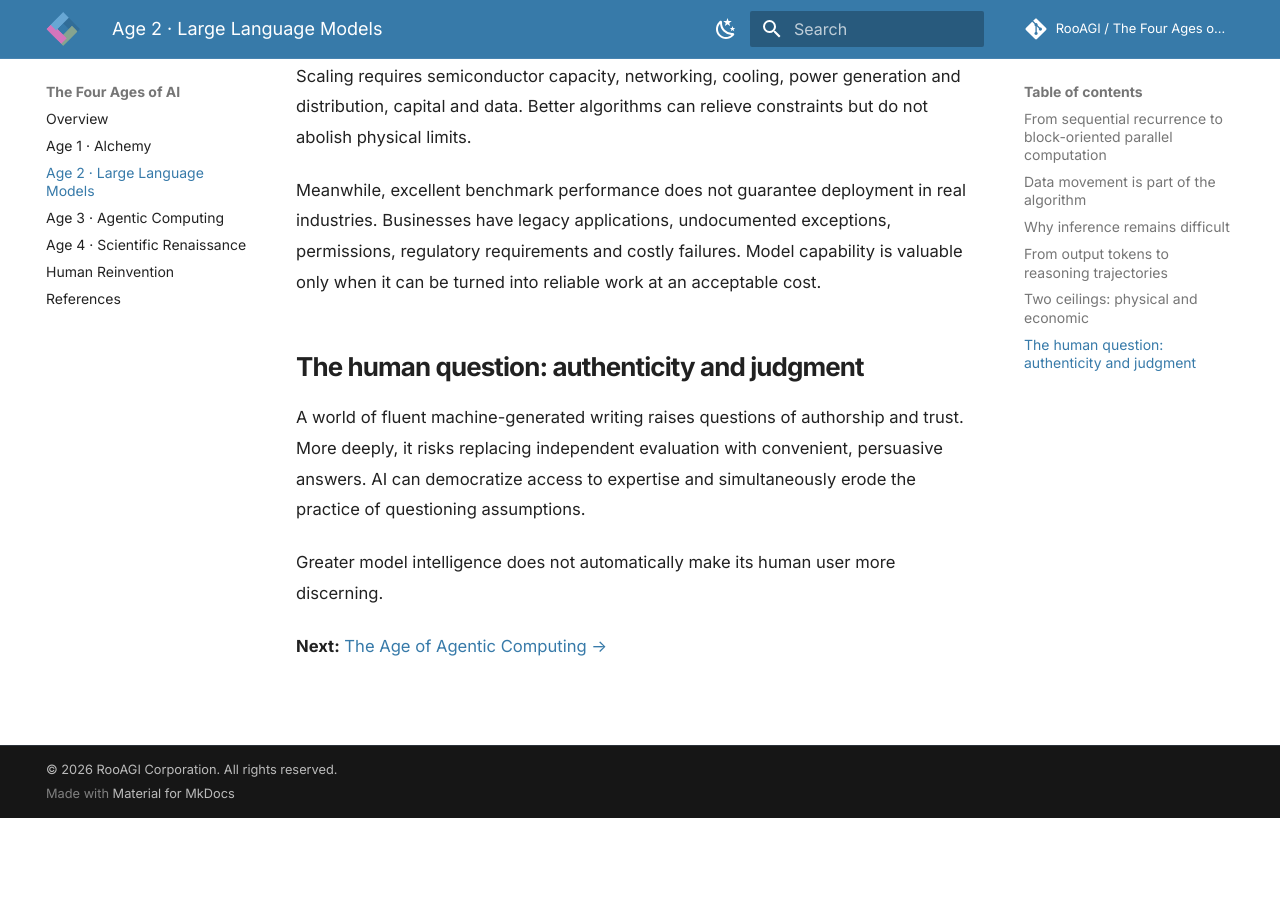
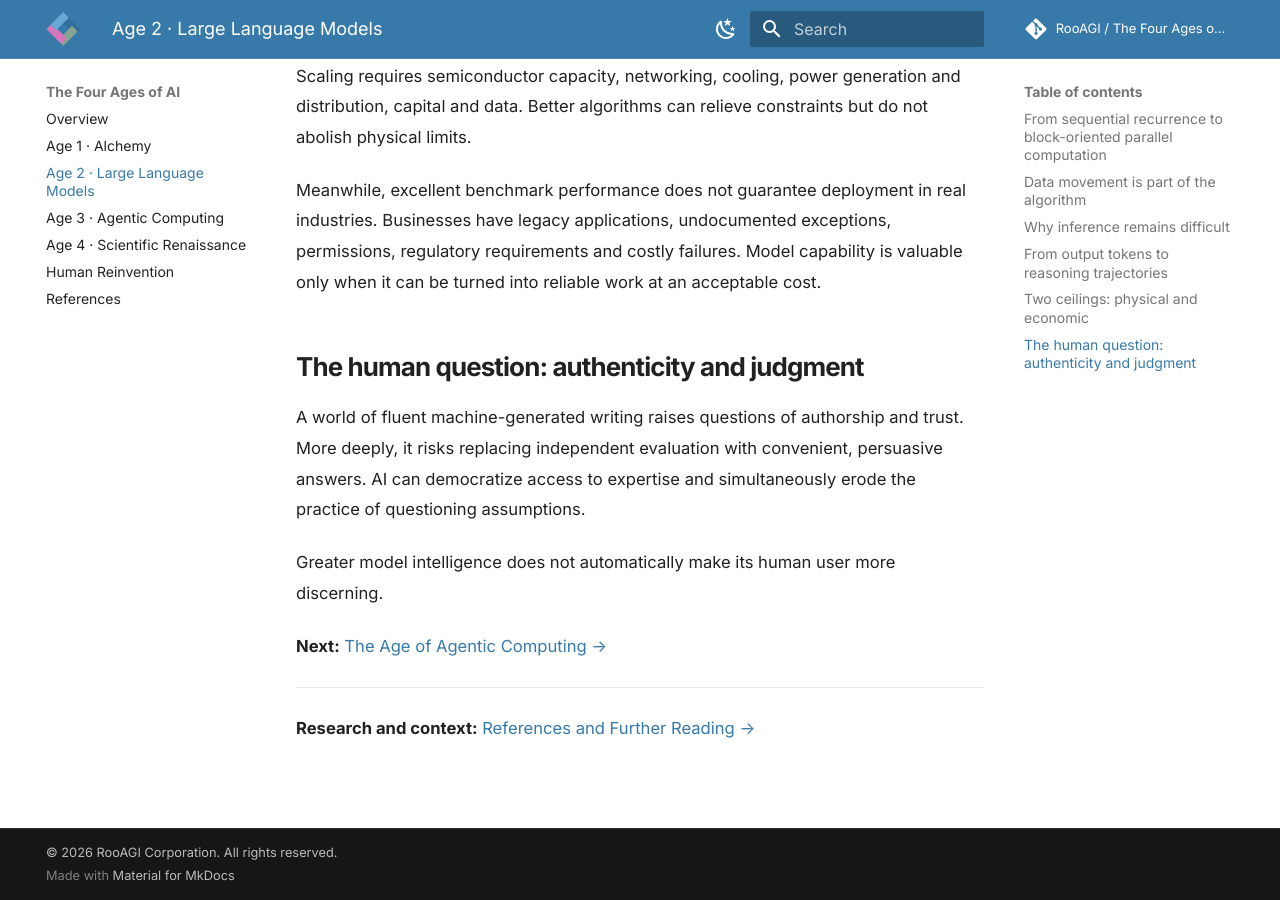
Before and after one commit to RooAGI/The-Four-Ages-of-AI-From-Machine-Intelligence-to-Human-Reinvention, an MkDocs documentation site: the page built from docs/age-2-llms.md, in a window 1280 px wide and 900 px high, scrolled down 3217 px. Built offline with MkDocs 1.6.1 and Material for MkDocs 9.7.7, drawn with Linux system fonts in a browser that asks for light colours; comment, search, counter and statistics services are not loaded; before the commit the page ends 4035 px from its top, so only the background shows below that.

Commit message:
Link chapter to centralized research references

```diff
--- a/docs/age-2-llms.md
+++ b/docs/age-2-llms.md
@@ -59,3 +59,8 @@ A world of fluent machine-generated writing raises questions of authorship and t
 Greater model intelligence does not automatically make its human user more discerning.
 
 **Next:** [The Age of Agentic Computing →](age-3-agentic-computing.md)
+
+
+---
+
+**Research and context:** [References and Further Reading →](references.md)
```
